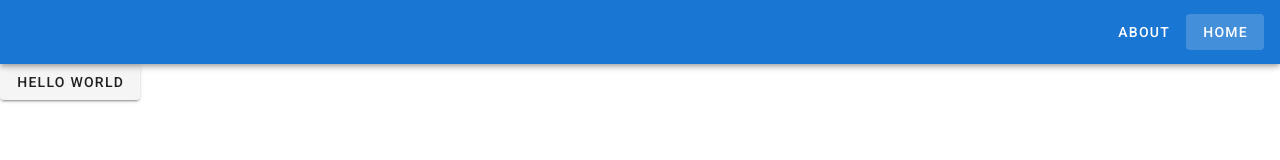
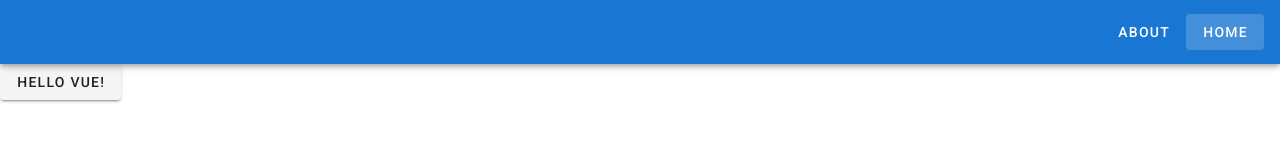
Before and after one commit to eddie-atkinson/CITS3200, a Vue app in the folder conference-app/: page / in a window 1280 px wide. Shown: the top 160 px of the page. Built offline with nearby package versions, Linux system fonts and the light colour scheme.

Commit message:
adds eslintrc

```diff
--- a/conference-app/src/views/Home.vue
+++ b/conference-app/src/views/Home.vue
@@ -1,6 +1,6 @@
 <template>
   <div>
-    <v-btn>Hello world</v-btn>
+    <v-btn class='text-transform uppercase'>Hello Vue!</v-btn>
   </div>
 </template>
 
```
Also changed, not shown: 1 other file (tests, documents, lock files or other folders).
